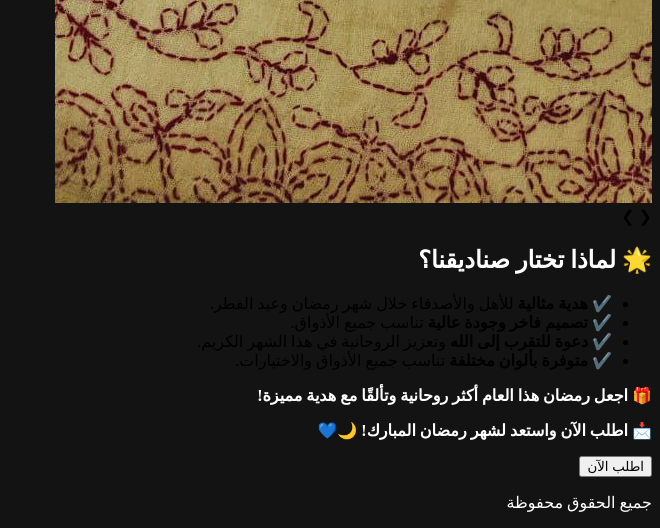
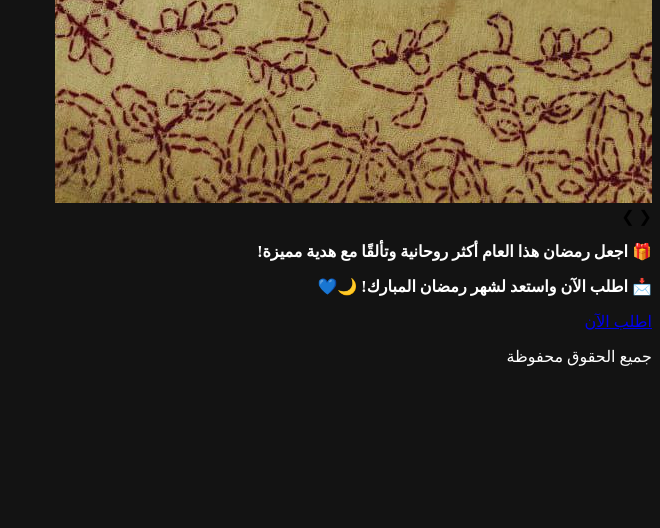
Before and after one commit to EssahlaouiFouad/ecom, a PHP site: template public/pages/home.php in a window 1280 px wide. Shown: the part 1664-2192 px from the top of the page, without its empty margins (620-1280 px from the left). After the commit the page ends 2030 px from the top, so only its background shows below. Run offline with PHP 8.4, Linux system fonts and the light colour scheme; the template is opened without the code that fills it, so the values that code supplies are empty.

Commit message:
3emme etape

```diff
--- a/public/pages/home.php
+++ b/public/pages/home.php
@@ -1,5 +1,5 @@
 <?php
-$title = '';
+$title = '✨ صناديق هدايا رمضان – فخامة وروحانية ✨';
 get_header($title);
 ?>
 
@@ -71,20 +71,10 @@ get_header($title);
     setInterval(() => changeSlide(1), 5000);
 </script>
 
-<section class="why-choose-us">
-    <h2>🌟 لماذا تختار صناديقنا؟</h2>
-    <ul>
-        <li>✔️ <strong>هدية مثالية</strong> للأهل والأصدقاء خلال شهر رمضان وعيد الفطر.</li>
-        <li>✔️ <strong>تصميم فاخر وجودة عالية</strong> تناسب جميع الأذواق.</li>
-        <li>✔️ <strong>دعوة للتقرب إلى الله</strong> وتعزيز الروحانية في هذا الشهر الكريم.</li>
-        <li>✔️ <strong>متوفرة بألوان مختلفة</strong> تناسب جميع الأذواق والاختيارات.</li>
-    </ul>
-</section>
-
 <section class="call-to-action">
     <p>🎁 <strong>اجعل رمضان هذا العام أكثر روحانية وتألقًا مع هدية مميزة!</strong></p>
     <p>📩 <strong>اطلب الآن واستعد لشهر رمضان المبارك!</strong> 🌙💙</p>
-    <a href="?page=order"><button>اطلب الآن</button></a>
+    <a href="?page=order" class="order-button">اطلب الآن</a>
 </section>
 
 <?php
```
Also changed, not shown: vercel.json.
